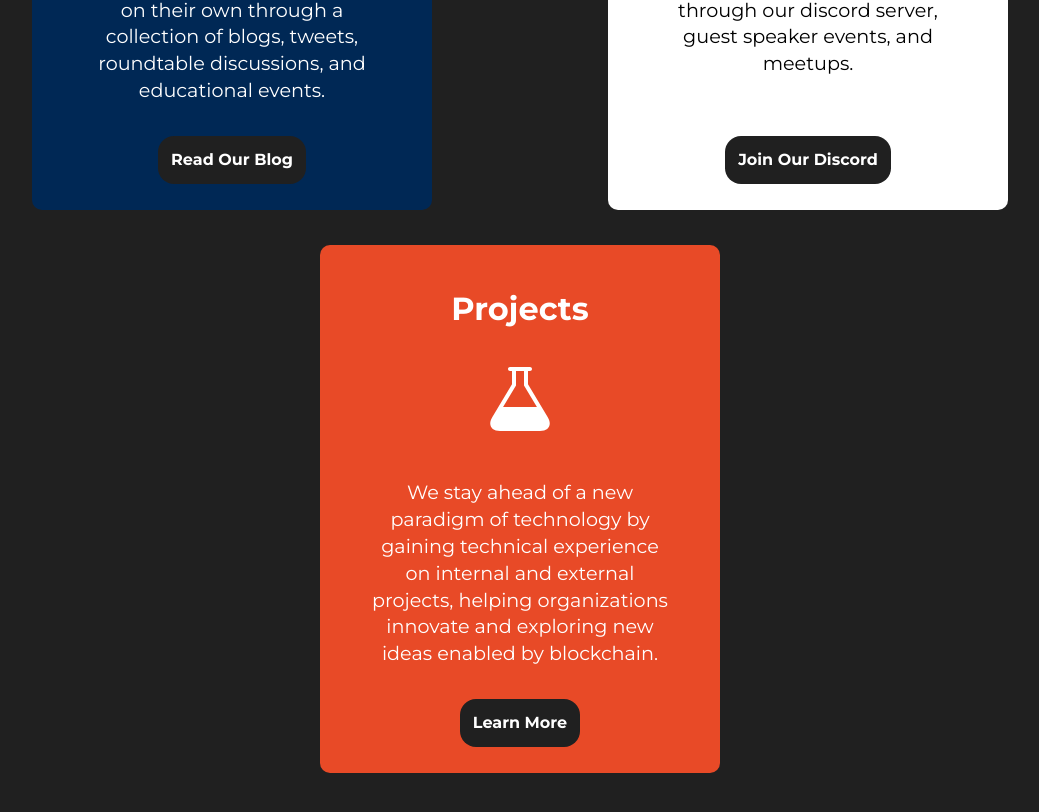
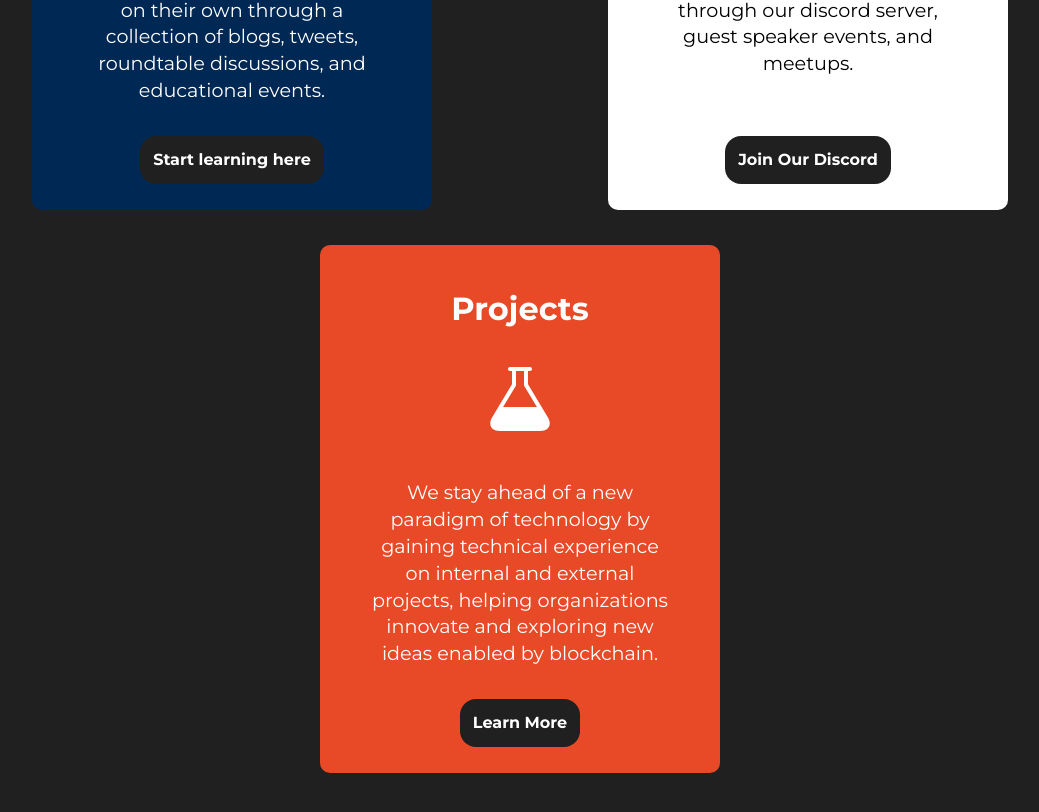
Before and after one commit to IlliniBlockchain/website, a Next.js app: page / in a window 1280 px wide. Shown: the part 1610-2422 px from the top of the page, without its empty margins (120-1159 px from the left). Built offline with nearby package versions, Linux system fonts and the light colour scheme.

Commit message:
Change read our blog button on home page

```diff
--- a/components/home/PillarCard/index.js
+++ b/components/home/PillarCard/index.js
@@ -14,7 +14,7 @@ const PillarCard = ({ title, description, pillar, icon, cta, link }) => (
     <PillarIcon>{icon}</PillarIcon>
     <PillarDescription>{description}</PillarDescription>
     <Link href={link} passHref>
-      <PillarButton>{cta}</PillarButton>
+      <PillarButton target="_blank">{cta}</PillarButton>
     </Link>
   </PillarCardContainer>
 )
--- a/components/home/Pillars/index.js
+++ b/components/home/Pillars/index.js
@@ -18,8 +18,8 @@ const Pillars = () => {
           through a collection of blogs, tweets,\
           roundtable discussions, and educational events. '}
           pillar={'education'}
-          cta={'Read Our Blog'}
-          link={'https://medium.com/illiniblockchain'}
+          cta={'Start learning here'}
+          link={'https://illiniblockchain.notion.site/web3-Starter-Pack-66bf4bd20bca4d26958cf78af57d379d'}
         />
         <PillarCard
           title={'Community'}
```
